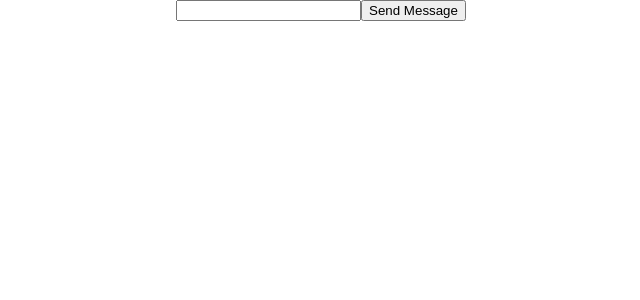
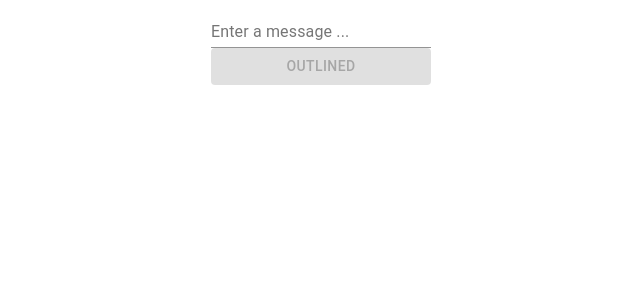
Before and after one commit to waleed-ali1/messengerClone, a React (Create React App) app: page / in a window 1280 px wide. Shown: the top 300 px of the page, without its empty margins (319-959 px from the left). Built offline with nearby package versions, Linux system fonts and the light colour scheme.

Commit message:
adding the input and the button and display the message

```diff
--- a/package.json
+++ b/package.json
@@ -3,6 +3,7 @@
   "version": "0.1.0",
   "private": true,
   "dependencies": {
+    "@material-ui/core": "^4.12.3",
     "react": "^17.0.2",
     "react-dom": "^17.0.2",
     "react-scripts": "1.1.5"
--- a/src/App.js
+++ b/src/App.js
@@ -1,12 +1,26 @@
 import React, { Component } from 'react';
+import useEffect from 'react';
 import './App.css';
+import Button /*, FormControl, InputLabel, Input }*/ from '@material-ui/core/Button';
+import FormControl from '@material-ui/core/FormControl';
+import  InputLabel from '@material-ui/core/InputLabel';
+import  Input from '@material-ui/core/Input';
+import Message from './Components/Message';
+
+
+
 
 class App extends Component {
 
+
     state= {
       input :"",
-      messages : []
+      messages : [],
+      username:""
     }
+
+
+
 
     inputHandler = (event ) =>{
 
@@ -17,50 +31,67 @@ class App extends Component {
     }
 
 
-    sendMessage = () => {
+    sendMessage = (event) => {
 
+      event.preventDefault();
       const newMessagesArray = [...this.state.messages];
       newMessagesArray.push(this.state.input);
       this.setState({
-        messages : newMessagesArray
+        messages : newMessagesArray,
+        input:""
       });
       // return newMessagesArray;
       console.log(newMessagesArray);
 
     }
 
+    // ComponentDidMount = ()=>{
+
+    //   const user = prompt('Enter your username');
+    //   this.setState({
+    //     username : user
+    //   })
+    //   console.log('yes');
+    // }
+
+
+  //   useEffect = (()=>{
+
+  //   const user = prompt('Enter your username');
+  //   this.setState({
+  //     username : user
+  //   })
+
+  // },[])
+
+    // choosingUser = () =>{
+    //   const user = prompt('enter you username ');
+    //   this.setState({
+    //     username:user
+    //   })
+    // }
 
   render() {
 
-    // const messagesList = () =>{
-
-    //   this.state.messages.map(msg =>{
-    //     return(
-    //       <p>{msg}</p>
-    //     )
-    //   })
-
-    // }
 
     return (
       <div className="App">
 
       <form>
-      <input type="text" value={this.state.input} onChange={this.inputHandler}/>
-
-      <button onClick={this.sendMessage}> Send Message</button>
-
+          <FormControl>
+            <InputLabel > Enter a message ... </InputLabel>
+            <Input value={this.state.input} onChange={this.inputHandler} />
+            <Button disabled={!this.state.input} variant="contained" onClick={this.sendMessage} color="primary" type="submit">Outlined</Button>
+          </FormControl>
       </form>
 
-        {this.state.messages.map( msg => {
+      {
+        this.state.messages.map(msg => {
           return(
-          <p>{msg}</p>
+            <Message text={msg}/>
           )
-        }) }
-
-
-
-
+        })
+      }
 
       </div>
     );
--- /dev/null
+++ b/src/Components/Message.js
@@ -0,0 +1,11 @@
+import React from 'react'
+
+const Message = (props) => {
+    return (
+        <div>
+          <h3>{props.text}</h3>
+        </div>
+    )
+}
+
+export default Message
```
Also changed, not shown: 1 other file (tests, documents, lock files or other folders).
